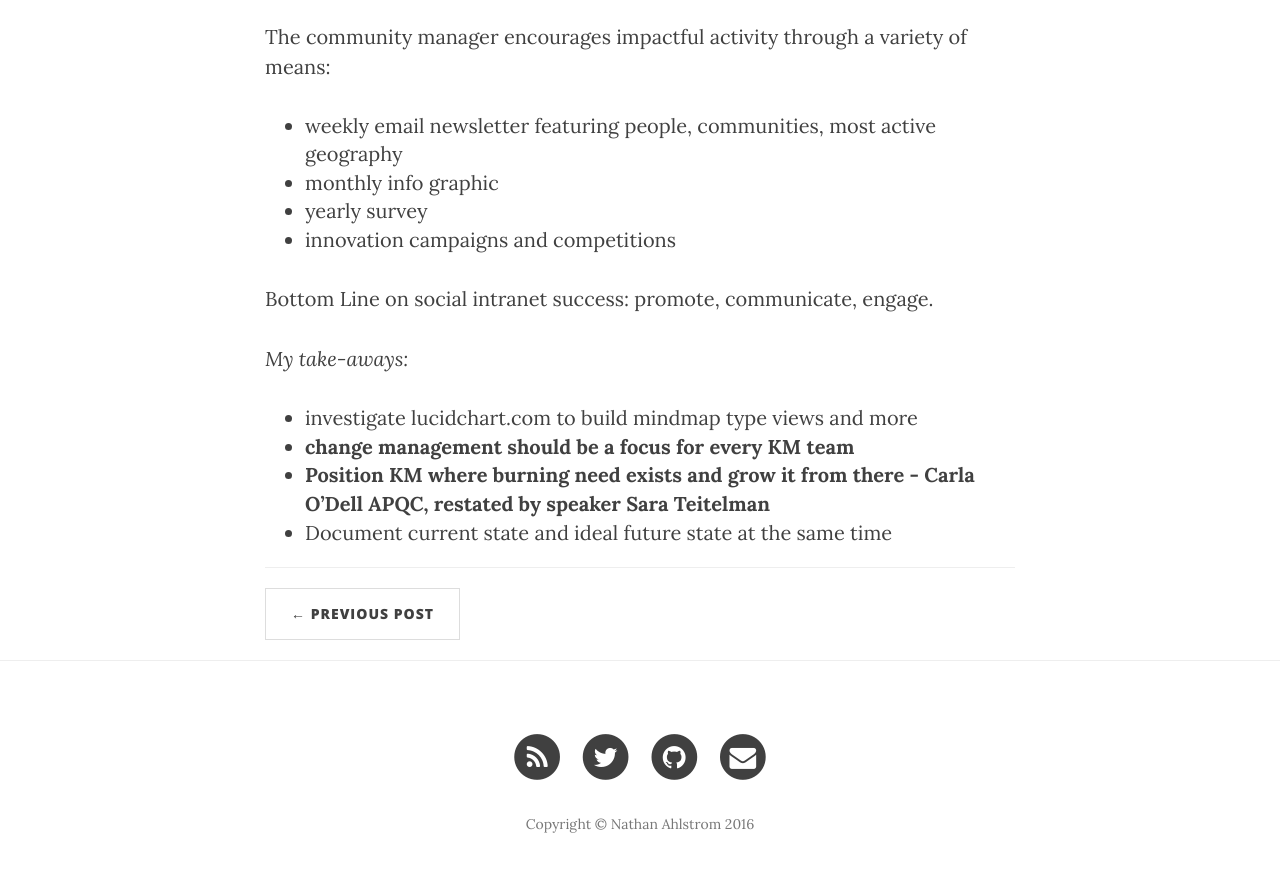
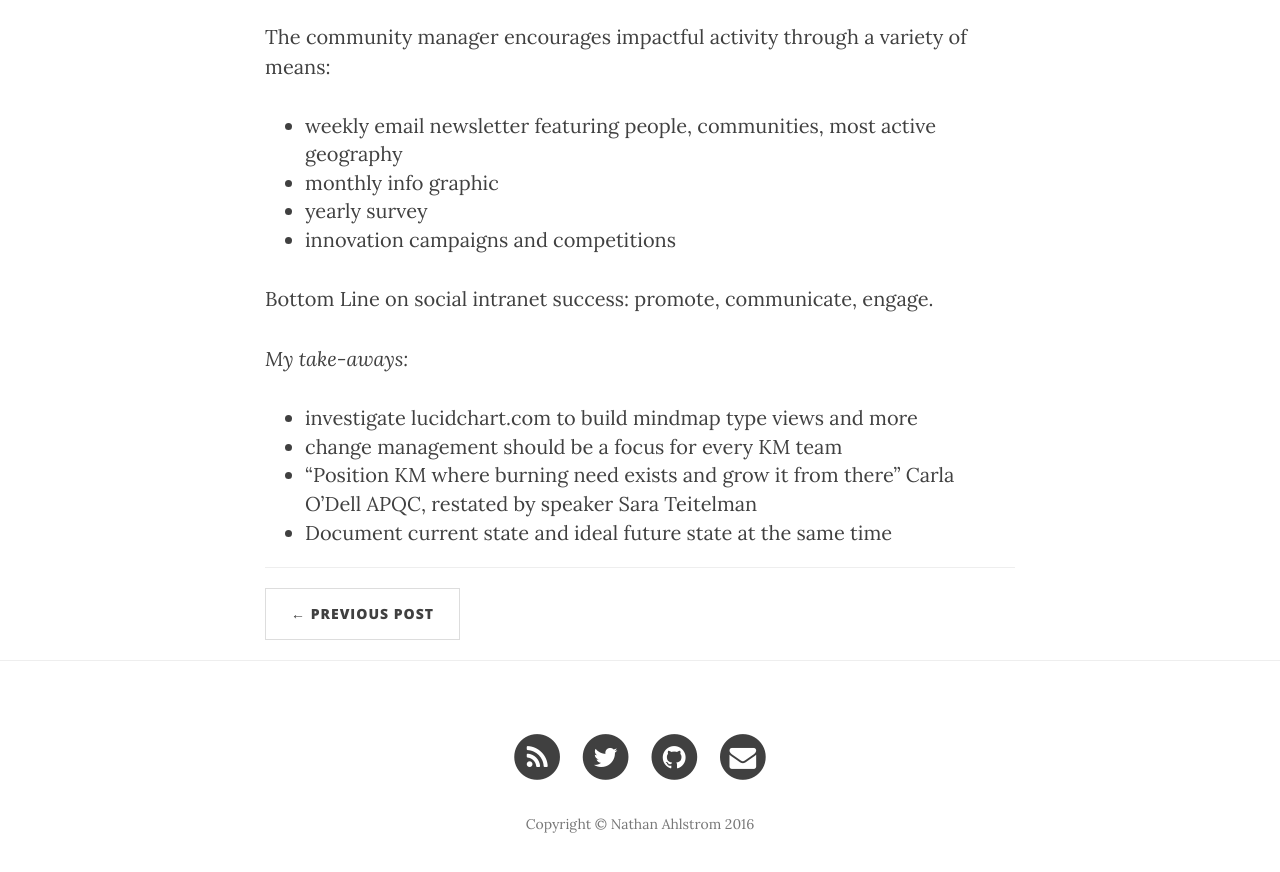
Before and after one commit to NathanAhlstrom/nathanahlstrom.github.io, a Jekyll site: the page built from _posts/2016-05-05-APQC-KM-Conference-Culture-Change.md, in a window 1280 px wide and 900 px high, scrolled down 1036 px. Shown: the top 872 px of the window. Built offline with Jekyll 4.4.1, drawn with Linux system fonts in a browser that asks for light colours; nearby versions of some CDN libraries.

```diff
--- a/_posts/2016-05-05-APQC-KM-Conference-Culture-Change.md
+++ b/_posts/2016-05-05-APQC-KM-Conference-Culture-Change.md
@@ -1,11 +1,11 @@
 ---
 layout: post
-title: APQC KM Conference - Culture Change
+title: "APQC KM Conference - Culture Change"
 type: post
 published: true
 status: publish
 category: Knowledge Management
-tags: KM,APQC,APQCKM,conference
+tags: "KM,APQC,APQCKM,conference"
 author: Nathan Ahlstrom
 excerpt: Excellent primer on using Knowledge Management efforts as culture change catalyst...
 ---
@@ -36,6 +36,6 @@ Bottom Line on social intranet success: promote, communicate, engage.
 
 _My take-aways:_
 - investigate lucidchart.com to build mindmap type views and more
-- **change management should be a focus for every KM team**
-- **Position KM where burning need exists and grow it from there - Carla O'Dell APQC, restated by speaker Sara Teitelman**
+- change management should be a focus for every KM team
+- "Position KM where burning need exists and grow it from there" Carla O'Dell APQC, restated by speaker Sara Teitelman
 - Document current state and ideal future state at the same time
```
